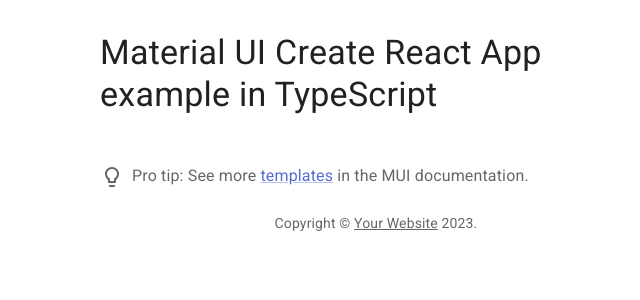
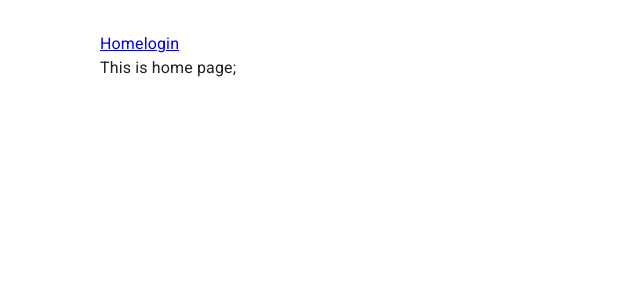
Before and after one commit to rans0000/induction_progress, a React (Create React App) app in the folder induction_frontend/: page / in a window 1280 px wide. Shown: the top 300 px of the page, without its empty margins (264-904 px from the left). Built offline with nearby package versions, Linux system fonts and the light colour scheme.

Commit message:
add basic router setup

```diff
--- a/induction_frontend/src/App.tsx
+++ b/induction_frontend/src/App.tsx
@@ -1,31 +1,20 @@
-import * as React from 'react';
-import Container from '@mui/material/Container';
-import Typography from '@mui/material/Typography';
-import Box from '@mui/material/Box';
-import Link from '@mui/material/Link';
-import ProTip from './ProTip';
-
-function Copyright() {
-  return (
-    <Typography variant="body2" color="text.secondary" align="center">
-      {'Copyright © '}
-      <Link color="inherit" href="https://mui.com/">
-        Your Website
-      </Link>{' '}
-      {new Date().getFullYear()}.
-    </Typography>
-  );
-}
+import Box from "@mui/material/Box";
+import Container from "@mui/material/Container";
+import React from "react";
+import { Link, Route, Routes } from "react-router-dom";
+import HomePage from "./pages/HomePage";
+import LoginPage from "./pages/LoginPage";
 
 export default function App() {
   return (
     <Container maxWidth="sm">
       <Box sx={{ my: 4 }}>
-        <Typography variant="h4" component="h1" gutterBottom>
-          Material UI Create React App example in TypeScript
-        </Typography>
-        <ProTip />
-        <Copyright />
+        <Link to="/">Home</Link>
+        <Link to="/login">login</Link>
+        <Routes>
+          <Route path="/" element={<HomePage />} />
+          <Route path="/login" element={<LoginPage />} />
+        </Routes>
       </Box>
     </Container>
   );
--- a/induction_frontend/src/ProTip.tsx
+++ /dev/null
@@ -1,22 +0,0 @@
-import * as React from 'react';
-import Link from '@mui/material/Link';
-import SvgIcon, { SvgIconProps } from '@mui/material/SvgIcon';
-import Typography from '@mui/material/Typography';
-
-function LightBulbIcon(props: SvgIconProps) {
-  return (
-    <SvgIcon {...props}>
-      <path d="M9 21c0 .55.45 1 1 1h4c.55 0 1-.45 1-1v-1H9v1zm3-19C8.14 2 5 5.14 5 9c0 2.38 1.19 4.47 3 5.74V17c0 .55.45 1 1 1h6c.55 0 1-.45 1-1v-2.26c1.81-1.27 3-3.36 3-5.74 0-3.86-3.14-7-7-7zm2.85 11.1l-.85.6V16h-4v-2.3l-.85-.6C7.8 12.16 7 10.63 7 9c0-2.76 2.24-5 5-5s5 2.24 5 5c0 1.63-.8 3.16-2.15 4.1z" />
-    </SvgIcon>
-  );
-}
-
-export default function ProTip() {
-  return (
-    <Typography sx={{ mt: 6, mb: 3 }} color="text.secondary">
-      <LightBulbIcon sx={{ mr: 1, verticalAlign: 'middle' }} />
-      Pro tip: See more <Link href="https://mui.com/getting-started/templates/">templates</Link> in
-      the MUI documentation.
-    </Typography>
-  );
-}
--- a/induction_frontend/src/index.tsx
+++ b/induction_frontend/src/index.tsx
@@ -1,17 +1,20 @@
-import * as React from 'react';
-import * as ReactDOM from 'react-dom/client';
-import CssBaseline from '@mui/material/CssBaseline';
-import { ThemeProvider } from '@mui/material/styles';
-import App from './App';
-import theme from './theme';
+import CssBaseline from "@mui/material/CssBaseline";
+import { ThemeProvider } from "@mui/material/styles";
+import React from "react";
+import * as ReactDOM from "react-dom/client";
+import { BrowserRouter } from "react-router-dom";
+import App from "./App";
+import theme from "./theme";
 
-const rootElement = document.getElementById('root');
+const rootElement = document.getElementById("root");
 const root = ReactDOM.createRoot(rootElement!);
 
 root.render(
   <ThemeProvider theme={theme}>
     {/* CssBaseline kickstart an elegant, consistent, and simple baseline to build upon. */}
     <CssBaseline />
-    <App />
-  </ThemeProvider>,
+    <BrowserRouter>
+      <App />
+    </BrowserRouter>
+  </ThemeProvider>
 );
--- /dev/null
+++ b/induction_frontend/src/pages/HomePage.tsx
@@ -0,0 +1,7 @@
+import React from "react";
+
+const HomePage: React.FunctionComponent = () => {
+  return <div>This is home page;</div>;
+};
+
+export default HomePage;
--- /dev/null
+++ b/induction_frontend/src/pages/LoginPage.tsx
@@ -0,0 +1,7 @@
+import React from "react";
+
+const LoginPage: React.FunctionComponent = () => {
+  return <div>This is login page;</div>;
+};
+
+export default LoginPage;
```
